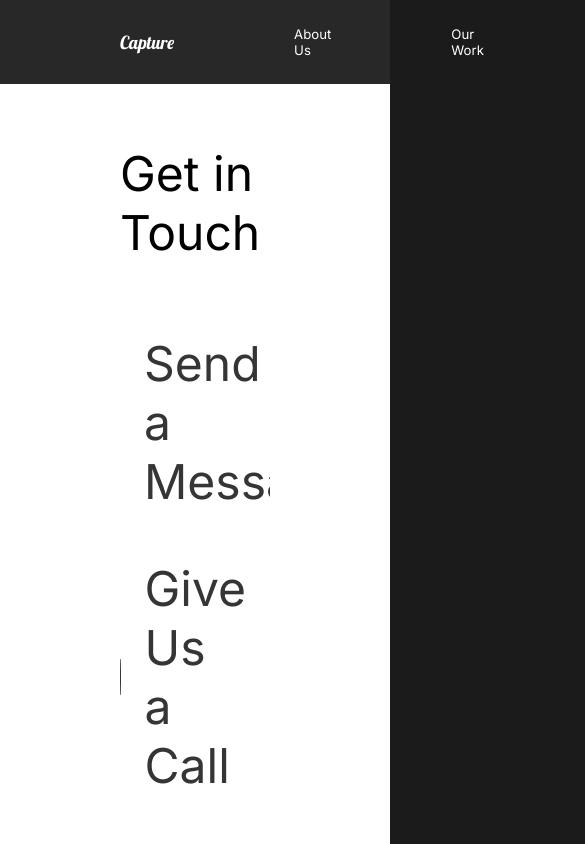
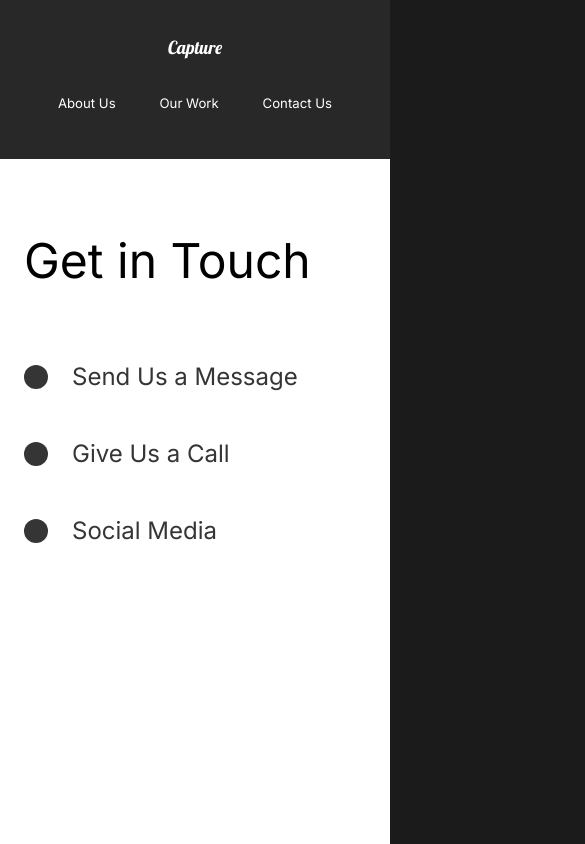
Before and after one commit to Sumerian812/Capture-Artist-Portfolio, a React (Create React App) app: page /contact in a window 390 px wide. Shown: the top 844 px of the page, 585 px wide, since content can reach past the window. Built offline with nearby package versions, Linux system fonts and the light colour scheme.

Commit message:
fixed quirks and mobile friendly

```diff
--- a/src/App.js
+++ b/src/App.js
@@ -11,6 +11,11 @@ import { AnimatePresence } from "framer-motion";
 
 function App() {
   const location = useLocation();
+  window.onload = () => {
+    setTimeout(() => {
+      window.scrollTo(0,0);
+    }, 100)
+  }
 
   return (
     <div className="App">
--- a/src/animation.js
+++ b/src/animation.js
@@ -8,7 +8,6 @@ export const pageAnimation = {
         y: 0,
         transition: {
             duration: 0.5,
-            // when: "beforeChildren",
             staggerChildren: 0.25
         },
     },
--- a/src/components/GlobalStyles.js
+++ b/src/components/GlobalStyles.js
@@ -12,7 +12,6 @@ html {
     @media (max-width: 1700px){
         font-size: 75%;
     }
-
 }
 body {
     background: #1b1b1b;
--- a/src/components/Nav.js
+++ b/src/components/Nav.js
@@ -31,6 +31,9 @@ const StyledNav = styled.nav`
     align-items: center;
     padding: 1rem 10rem;
     background: #282828;
+    position: sticky;
+    top: 0;
+    z-index: 10;
     a {
         color: white;
         text-decoration: none;
@@ -48,6 +51,22 @@ const StyledNav = styled.nav`
         padding-left: 10rem;
         position: relative;
     }
+    @media (max-width: 1200px){
+        flex-direction: column;
+        padding: 2rem 1rem;
+        ul {
+            padding: 2rem;
+            justify-content: space-around;
+            width: 100%;
+        }
+        li {
+            padding: 0;
+        }
+        #logo {
+            display: inline-block;
+            margin: 1rem;
+        }
+    }
 `;
 
 export default Nav;
--- /dev/null
+++ b/src/components/ScrollTop.js
@@ -0,0 +1,12 @@
+import { useEffect } from "react";
+import { useLocation } from "react-router-dom";
+
+const ScrollTop = () => {
+    const { pathname } = useLocation();
+    useEffect(() => {
+        window.scrollTo(0, 0);
+    }, [pathname]);
+    return null;
+};
+
+export default ScrollTop;
--- a/src/components/ServiceSection.js
+++ b/src/components/ServiceSection.js
@@ -63,6 +63,9 @@ const StyledServices = styled(StyledAbout)`
 const StyledCards = styled.div`
     display: flex;
     flex-wrap: wrap;
+    @media (max-width: 1200px){
+        justify-content: center;
+    }
 `;
 
 const StyledCard = styled.div`
--- a/src/components/useScroll.js
+++ b/src/components/useScroll.js
@@ -3,7 +3,7 @@ import { useAnimation } from "framer-motion";
 
 export const useScroll = () => {
     const controls = useAnimation();
-    const [element, view] = useInView({ threshold: 0.5});
+    const [element, view] = useInView({ threshold: 0.3});
     view ? controls.start("show") : controls.start("hidden");
     return [element, controls];
 }
--- a/src/pages/AboutUs.js
+++ b/src/pages/AboutUs.js
@@ -2,6 +2,7 @@ import React from "react";
 import AboutSection from "../components/AboutSection";
 import ServicesSection from "../components/ServiceSection";
 import FaqSection from "../components/FaqSecton";
+import ScrollTop from "../components/ScrollTop";
 // Framer Motion
 import { motion } from "framer-motion";
 import { pageAnimation } from "../animation";
@@ -9,6 +10,7 @@ import { pageAnimation } from "../animation";
 const AboutUs = () => {
     return (
         <motion.div variants={pageAnimation} initial="hidden" animate="show" exit="exit">
+            <ScrollTop />
             <AboutSection />
             <ServicesSection />
             <FaqSection />
--- a/src/pages/ContactUs.js
+++ b/src/pages/ContactUs.js
@@ -12,7 +12,8 @@ const ContactUs = () => {
             initial="hidden"
             animate="show"
             exit="exit"
-            style={{ background: "#fff" }}>
+            style={{ background: "#fff" }}
+        >
             <StyledTitle>
                 <StyledHide>
                     <motion.h2 variants={titleAnimation}>
@@ -49,11 +50,17 @@ const SytledContact = styled(motion.div)`
     padding: 5rem 10rem;
     color: #353535;
     min-height: 90vh;
+    @media (max-width: 1200px){
+        padding: 2rem;
+    }
 `;
 
 const StyledTitle = styled(motion.div)`
     margin-bottom: 4rem;
     color: black;
+    @media (max-width: 1200px){
+        margin-top: 4rem;
+    }
 `;
 
 const StyledHide = styled(motion.div)`
@@ -65,6 +72,10 @@ const StyledCircle = styled(motion.div)`
     width: 3rem;
     height: 3rem;
     background: #353535;
+    @media (max-width: 1200px){
+        width: 2rem;
+        height: 2rem;
+    }
 `;
 
 const StyledSocial = styled(motion.div)`
@@ -73,6 +84,11 @@ const StyledSocial = styled(motion.div)`
     h2 {
         margin: 2rem;
     }
+    @media (max-width: 1200px){
+        h2 {
+        font-size: 2rem;
+    }
+    }
 `;
 
 
--- a/src/pages/MovieDetail.js
+++ b/src/pages/MovieDetail.js
@@ -2,6 +2,7 @@ import React, { useEffect, useState } from "react";
 import { useParams } from "react-router-dom";
 import styled from "styled-components/macro";
 import { MovieState } from "../movieState";
+import ScrollTop from "../components/ScrollTop";
 // Framer Motion
 import { motion } from "framer-motion";
 import { pageAnimation } from "../animation";
@@ -17,6 +18,7 @@ const MovieDetail = () => {
 
     return (
         <StyledDetails variants={pageAnimation} initial="hidden" animate="show" exit="exit">
+            <ScrollTop />
             <StyledHeadline>
                 <h1>{movie?.title}</h1>
                 <img src={movie?.mainImg} alt="movie" />
@@ -72,7 +74,10 @@ const StyledAwards = styled.div`
     align-items: center;
     justify-content: space-around;
     margin: 5rem 10rem;
-
+    @media (max-width: 1200px){
+        display: block;
+        margin: 2rem;
+    }
 `;
 
 const StyledAward = styled.div`
--- a/src/pages/OurWork.js
+++ b/src/pages/OurWork.js
@@ -10,6 +10,7 @@ import {
     sliderContainer, slider, pageAnimation, fade, photoAnimation, lineAnimation
 } from "../animation";
 import { useScroll } from "../components/useScroll";
+import ScrollTop from "../components/ScrollTop";
 
 const OurWork = () => {
     const [element1, controls1] = useScroll();
@@ -23,6 +24,7 @@ const OurWork = () => {
             exit="exit"
             style={{ background: "#fff" }}
         >
+            <ScrollTop />
             <motion.div variants={sliderContainer}>
                 <Frame1 variants={slider}></Frame1>
                 <Frame2 variants={slider}></Frame2>
@@ -62,6 +64,9 @@ const StyledDiv = styled(motion.div)`
     padding: 5rem 10rem;
     h2 {
         padding: 1rem 0rem;
+    }
+    @media (max-width: 1200px){
+        padding: 2rem;
     }
 `;
 
--- a/src/styles.js
+++ b/src/styles.js
@@ -9,6 +9,11 @@ export const StyledAbout = styled(motion.div)`
     justify-content: center;
     padding: 5rem 10rem;
     color: white;
+    @media (max-width: 1200px){
+        display: block;
+        padding: 2rem 2rem;
+        text-align: center;
+    }
 `;
 
 export const StyledDescription = styled.div`
@@ -16,6 +21,12 @@ export const StyledDescription = styled.div`
     padding-right: 5rem;
     h2 {
         font-weight: lighter;
+    }
+    @media (max-width: 1200px){
+        padding: 0;
+        button {
+            margin: 2rem 0rem 5rem 0rem;
+        }
     }
 `;
 
```
Also changed, not shown: 1 other file (tests, documents, lock files or other folders).
